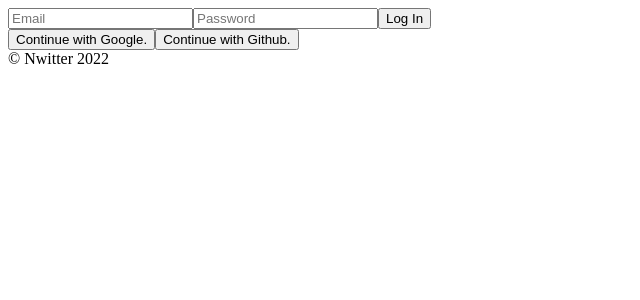
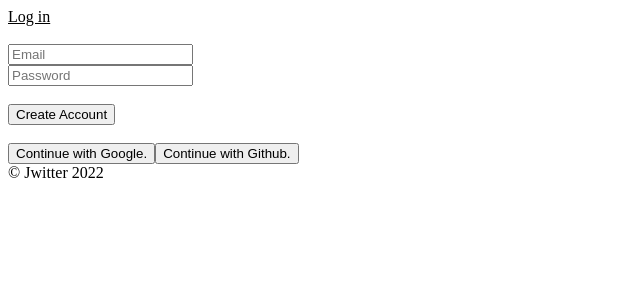
Before and after one commit to jhclass/jh_clone_tw, a React (Create React App) app: page / in a window 1280 px wide. Shown: the top 300 px of the page, without its empty margins (0-640 px from the left). Built offline with nearby package versions, Linux system fonts and the light colour scheme; no server answers.

Commit message:
friebase database를 활요하여 회원정보받기 2

```diff
--- a/src/components/App.js
+++ b/src/components/App.js
@@ -1,4 +1,4 @@
-import React,{useState} from 'react';
+import React,{useEffect, useState} from 'react';
 import 'App.css';
 import AppRouter from 'components/Router';
 import {fbase,firebaseAuth} from 'fbase';
@@ -6,11 +6,23 @@ import {fbase,firebaseAuth} from 'fbase';
 
 function App() {
   console.log(firebaseAuth.currentUser,'현재 user');
+  const [init,setInit] = useState(false);
+  //setInterval(()=>{console.log(firebaseAuth.currentUser,'현재 user');},2000);
   const [isLoggedIn, setIsLoggedIn] = useState(firebaseAuth.currentUser);
+  useEffect(()=>{
+    firebaseAuth.onAuthStateChanged((user)=>{
+      if(user){
+        setIsLoggedIn(true);
+      }else{
+        setIsLoggedIn(false);
+      }
+      setInit(true);
+    });
+  },[]);
   return (
     <>
-    <AppRouter isLoggedIn={isLoggedIn}/>
-    <footer>&copy; Nwitter {new Date().getFullYear()}</footer>
+    {init?<AppRouter isLoggedIn={isLoggedIn}/>:"로그인중입니다.."}
+    <footer>&copy; Jwitter {new Date().getFullYear()}</footer>
     </>
   );
 }
--- a/src/routes/Auth.js
+++ b/src/routes/Auth.js
@@ -9,7 +9,8 @@ const Auth = ()=> {
 
     const [email, setEmail] = useState("");
     const [password,setPassword] = useState("");
-    const [newAccount,setNewAccount] = useState(false);
+    const [newAccount,setNewAccount] = useState(true);
+    const [error,setError] = useState("");
     const onChange = (event) => {
         const {target:{name,value}}=event;
         if(name==="email"){
@@ -31,12 +32,18 @@ const Auth = ()=> {
             alert('로그인되었습니다.');
         }
             console.log(data);
+
+
         } catch (error) {
-            console.log(error);
+            setError(error.message);
         }
     };
+    const toggleAccount = () => setNewAccount((prev)=>!prev);
+
     return(
     <div>
+        {/*토글버튼*/}
+        <span onClick={toggleAccount} style={{cursor:"pointer",textDecoration:"underline"}}>{newAccount ? "Log in" : "Create Account"}</span><br/><br/>
         <form onSubmit={onSubmit}>
             <input
                 name="email"
@@ -45,6 +52,7 @@ const Auth = ()=> {
                 required
                 value={email}
                 onChange={onChange}/>
+            <br/>
             <input
                 name="password"
                 type="password"
@@ -52,7 +60,9 @@ const Auth = ()=> {
                 required
                 value={password}
                 onChange={onChange}/>
+                <br/><span>{error}</span><br/>
             <input type="submit" value={newAccount?"Create Account":"Log In"} />
+            <br/><br/>
         </form>
         <div>
             <button>Continue with Google.</button>
```
